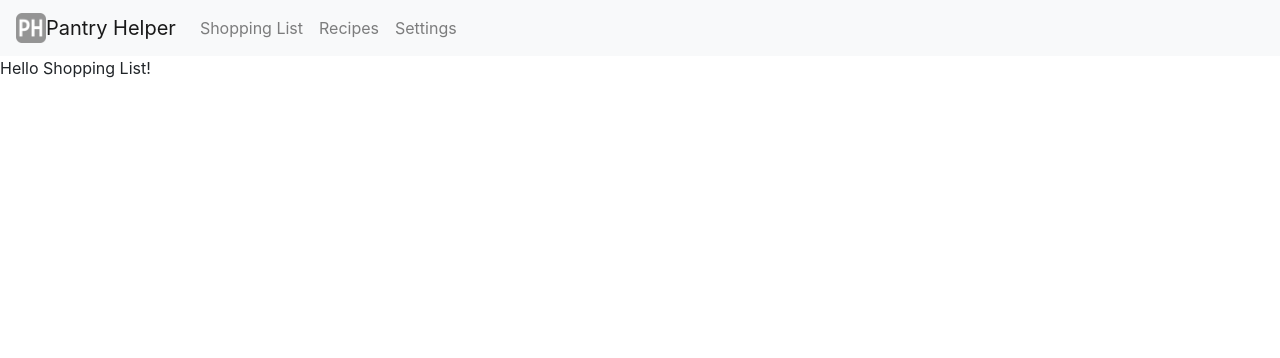
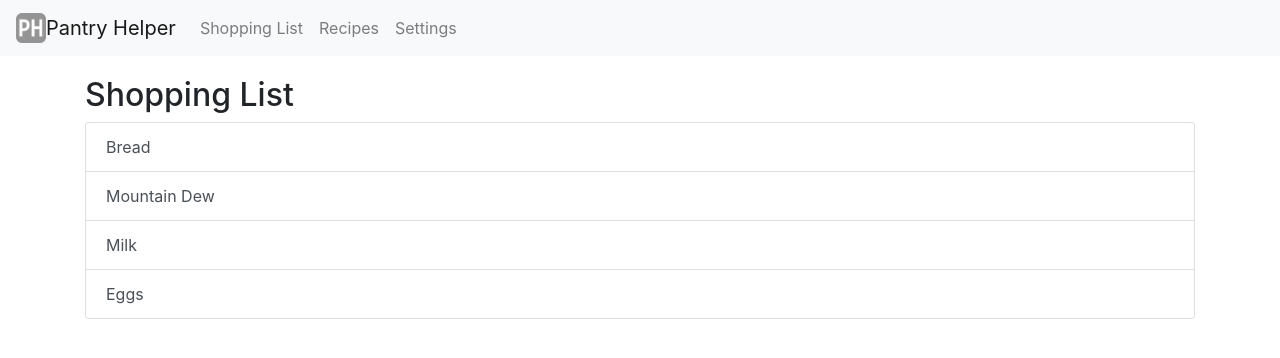
Before and after one commit to SouLxBurN/pantry-helper, a React (Create React App) app: page /shoppinglist in a window 1280 px wide. Shown: the top 358 px of the page. Built offline with nearby package versions, Linux system fonts and the light colour scheme.

Commit message:
Implemented Shopping List Page Made Navigation Sticky and Added Margin

```diff
--- a/src/Navigation.js
+++ b/src/Navigation.js
@@ -6,7 +6,7 @@ import { Link } from 'react-router-dom';
  */
 function Navigation(props) {
   return (
-    <nav className='navbar navbar-expand-lg navbar-light bg-light'>
+    <nav className='navbar navbar-expand-lg navbar-light bg-light sticky-top' style={{marginBottom: 20 +'px'}}>
       <Link className='navbar-brand' to="/">
         <img alt='Pantry Helper Logo' src='/ph-logo.gif' className='d-inline-block align-top' width='30' height='30'/>
         Pantry Helper
--- a/src/ShoppingList.js
+++ b/src/ShoppingList.js
@@ -1,12 +1,121 @@
 import React from 'react';
 
 // Placeholder for Shopping List Page
-function ShoppingList(props) {
+export default class ShoppingList extends React.Component {
+  constructor(props) {
+    super(props);
+    this.state = {
+      pendingList: [{
+        name: 'Bread',
+      },
+      {
+        name: 'Mountain Dew',
+      },
+      {
+        name: 'Milk',
+      },
+      {
+        name: 'Eggs',
+      }],
+      completedList: [],
+    };
+    this.onPendingClick = this.onPendingClick.bind(this);
+    this.onCompletedClick = this.onCompletedClick.bind(this);
+    this.handleFinished = this.handleFinished.bind(this);
+  }
+
+  /*
+   * When a Pending Item is clicked
+   * Remove it from the Pending list and into the Completed List
+   */
+  onPendingClick(event, item) {
+    event.preventDefault();
+    const pendingArray = this.state.pendingList.filter(function(i) {
+      return i !== item;
+    });
+    const completedArray = this.state.completedList.slice();
+    completedArray.push(item);
+    this.setState({
+      pendingList: pendingArray,
+      completedList: completedArray,
+    });
+  }
+
+  /*
+   * When a Completed Item clicked
+   * Remove it from the Completed list and into the Pending List
+   */
+  onCompletedClick(event, item) {
+    event.preventDefault();
+    const completedArray = this.state.completedList.filter(function(i) {
+      return i !== item;
+    });
+    const pendingArray = this.state.pendingList.slice();
+    pendingArray.push(item);
+    this.setState({
+      pendingList: pendingArray,
+      completedList: completedArray,
+    });
+  }
+
+  /*
+   * When Complete Shopping button is Clicked
+   * Remove all items from completed list and add them to the pantry.
+   */
+  handleFinished(event) {
+    event.preventDefault();
+    this.setState({
+      completedList: [],
+    });
+  }
+
+  render() {
+    return (
+      <div className='container'>
+        {this.state.pendingList.length > 0 &&
+          // Render Shopping List only when items exist in it.
+          <div className='row'>
+            <div className='col'>
+              <h2>Shopping List</h2>
+              <ShoppingListComponent list={this.state.pendingList} onClick={this.onPendingClick}/>
+            </div>
+          </div>
+        }
+        {this.state.completedList.length > 0 &&
+          // Render Completed List only when items exist in it.
+          <div className='row'>
+            <div className='col'>
+              <button type='button' className='btn btn-primary' onClick={this.handleFinished}>Complete Shopping</button>
+              <h2>Completed List</h2>
+              <ShoppingListComponent list={this.state.completedList} onClick={this.onCompletedClick}/>
+            </div>
+          </div>
+        }
+        {(this.state.pendingList.length === 0 && this.state.completedList.length === 0) &&
+          // Render Empty Shopping List Messages only when both lists are empty.
+          <div className='row'>
+            <div className='col'>
+              <h2 className='text-center'>Your Shopping List is Empty.</h2>
+            </div>
+          </div>
+        }
+      </div>
+    )
+  }
+}
+
+/*
+ * List Component for listing items with an onClick Action
+ */
+function ShoppingListComponent(props) {
   return (
-    <div>
-      <span>Hello Shopping List!</span>
+    <div className='list-group'>
+      {props.list.map((item) => {
+        return <a href='' className='list-group-item list-group-item-action'
+          key={item.name} onClick={(e) => props.onClick(e,item)}>
+           {item.name}
+         </a>
+      })}
     </div>
   )
 }
-
-export default ShoppingList;
```
